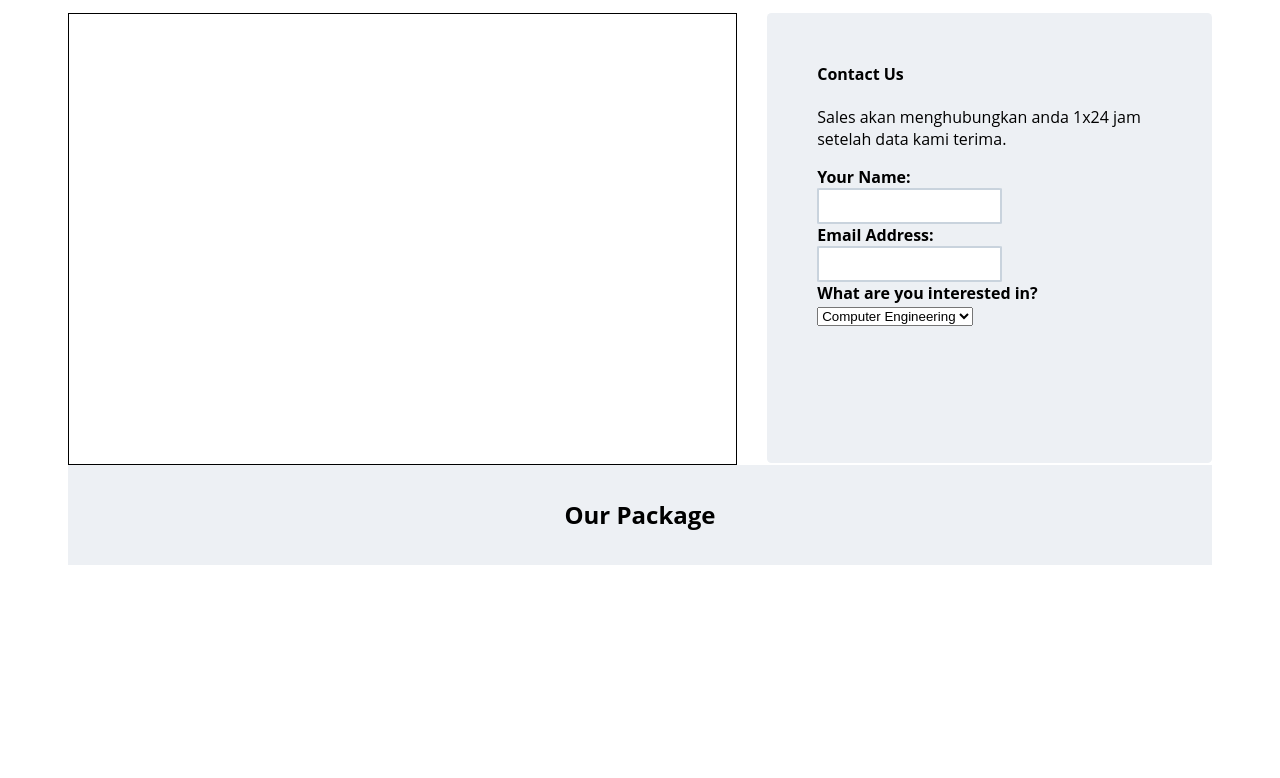
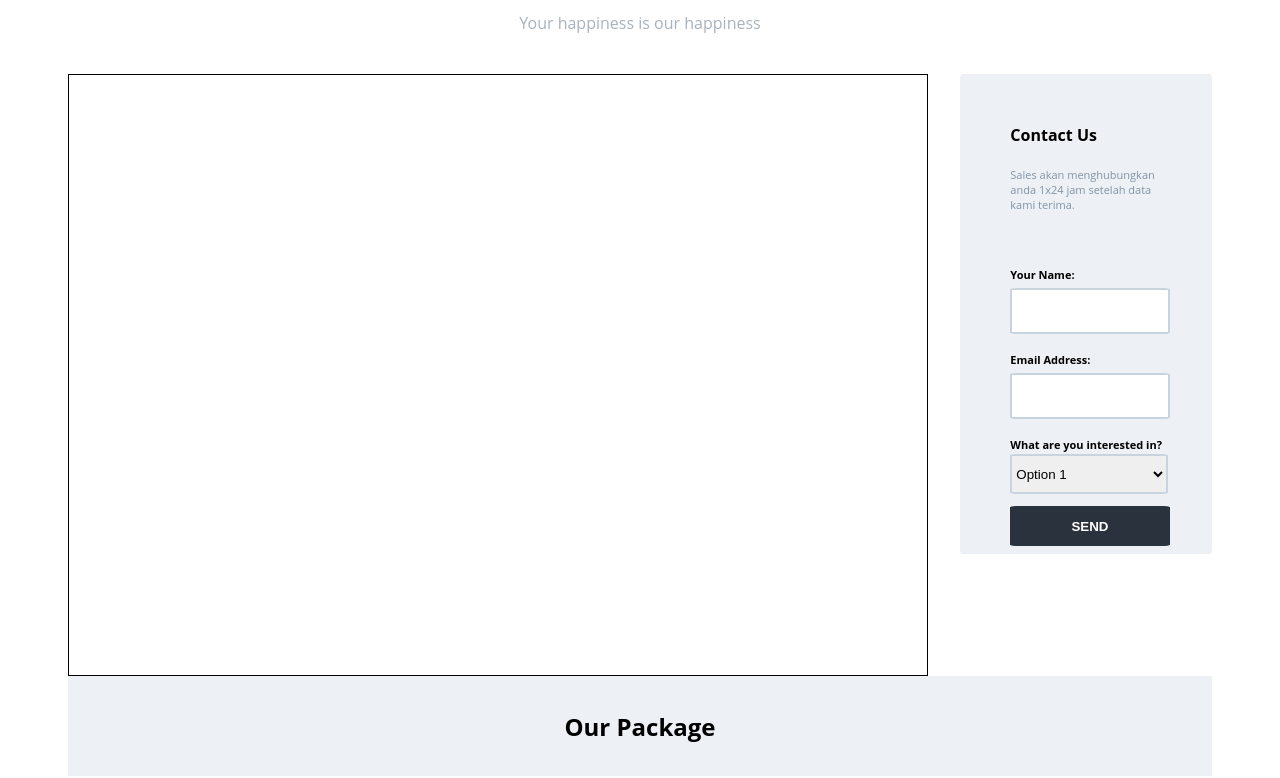
Before and after one commit to revou-fundamental-course/29-apr-24-zzerozenn, a plain HTML site: page index.html in a window 1280 px wide. Shown: the part 190-968 px from the top of the page. Before the commit the page ends 800 px from the top, so only its background shows below. Drawn offline with Linux system fonts and the light colour scheme.

Commit message:
second commit

```diff
--- a/css/style.css
+++ b/css/style.css
@@ -59,30 +59,67 @@ main{
 .starter{
     text-align: center;
 }
+.starter > h1{
+    margin-top: 40px;
+}
+.starter > p{
+    margin: 40px;
+    color: #a8b2be;
+}
 .content{
     display: flex;
     justify-content: space-between;
 }
 .slide{
-    height: 450px;
-    width: 60%;
+    height: 600px;
+    width: 75%;
     border: 1px solid black;
     margin-right: 30px;
 }
-.form{
-    height: 450px;
-    width: 40%;
+.form-content{
+    height: 480px;
+    width: 22%;
     background-color: #edf0f4;
     border: 1px transparent;
     border-radius: 1%;
 }
+.form-content > header{
+    margin: 50px;
+}
+.form-content > header > p{
+    font-size: 11px;
+    color: #8193a8;
+}
 form{
     margin: 50px;
 }
+form > label{
+    font-size: 11px;
+    margin-bottom: 10px;
+}
 form > input{
-    height: 30px;
+    height: 40px;
+    width: 100%;
     border: 2px solid #c9d3dd;
-    border-radius: 2%;
+    border-radius: 4%;
+    margin-bottom: 13px;
+    margin-top: 4px;
+}
+form > select{
+    height: 40px;
+    width: 104%;
+    border: 2px solid #c9d3dd;
+    border-radius: 4%;
+}
+form > button{
+    margin-top: 12px;
+    height: 40px;
+    width: 105%;
+    font-weight: bolder;
+    background-color: #29323d;
+    color: white;
+    border: 1px solid #29323d;
+    border-radius: 4%;
 }
 .our-package-content{
     align-content: center;
--- a/index.html
+++ b/index.html
@@ -12,14 +12,16 @@
             </div>
 
             <nav>
-                <button class="home"><a href="#home">Home</a></button>
-                <button class="ourpackage"><a href="#ourpackage">Our Package</a></button>
+                <button onclick="window.location.href = '/';" class="home" id="home-btn">Home</button>
+                <button class="ourpackage"><a href="#our-package">Our Package</a></button>
                 <button class="callus">Call Us</button>
             </nav>
         </header>
+
         <hr>
+
         <main>
-            <header class="starter" id="home">
+            <header class="starter">
                 <h1>Your Trusted Travel Agent's</h1>
 
                 <p>Your happiness is our happiness</p>
@@ -27,11 +29,14 @@
 
             <section class="content">
                 <div class="slide"></div>
-                <div class="form">
-                    <form>
+
+                <div class="form-content">
+                    <header class="form-opening">
                         <h4>Contact Us</h4>
                         <p>Sales akan menghubungkan anda 1x24 jam setelah data kami terima.</p>
+                    </header>
 
+                    <form>
                         <label><b>Your Name:</b></label>
                         <br>
                         <input type="text">
@@ -43,9 +48,11 @@
                         <label><b>What are you interested in?</b></label>
                         <br>
                         <select>
-                            <option>Computer Engineering</option>
-                            <option>Computer Science</option>
+                            <option>Option 1</option>
+                            <option>Option 2</option>
                         </select>
+                        <br>
+                        <button>SEND</button>
                     </form>
                 </div>
             </section>
--- a/js/script.js
+++ b/js/script.js
@@ -0,0 +1,4 @@
+var homebtn = document.getElementById("home-btn");
+home-btn.addEventListener('click', function() {
+    window.location.href = "/";
+})
```
